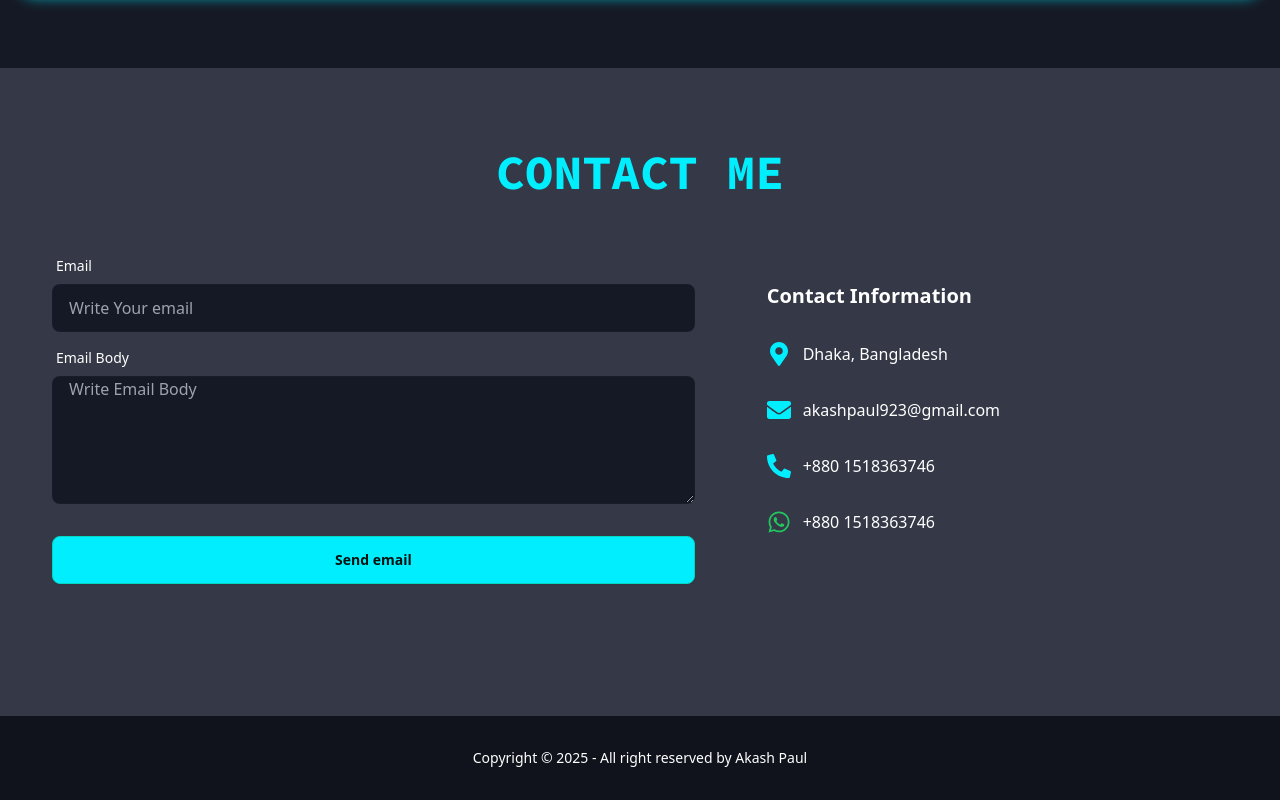
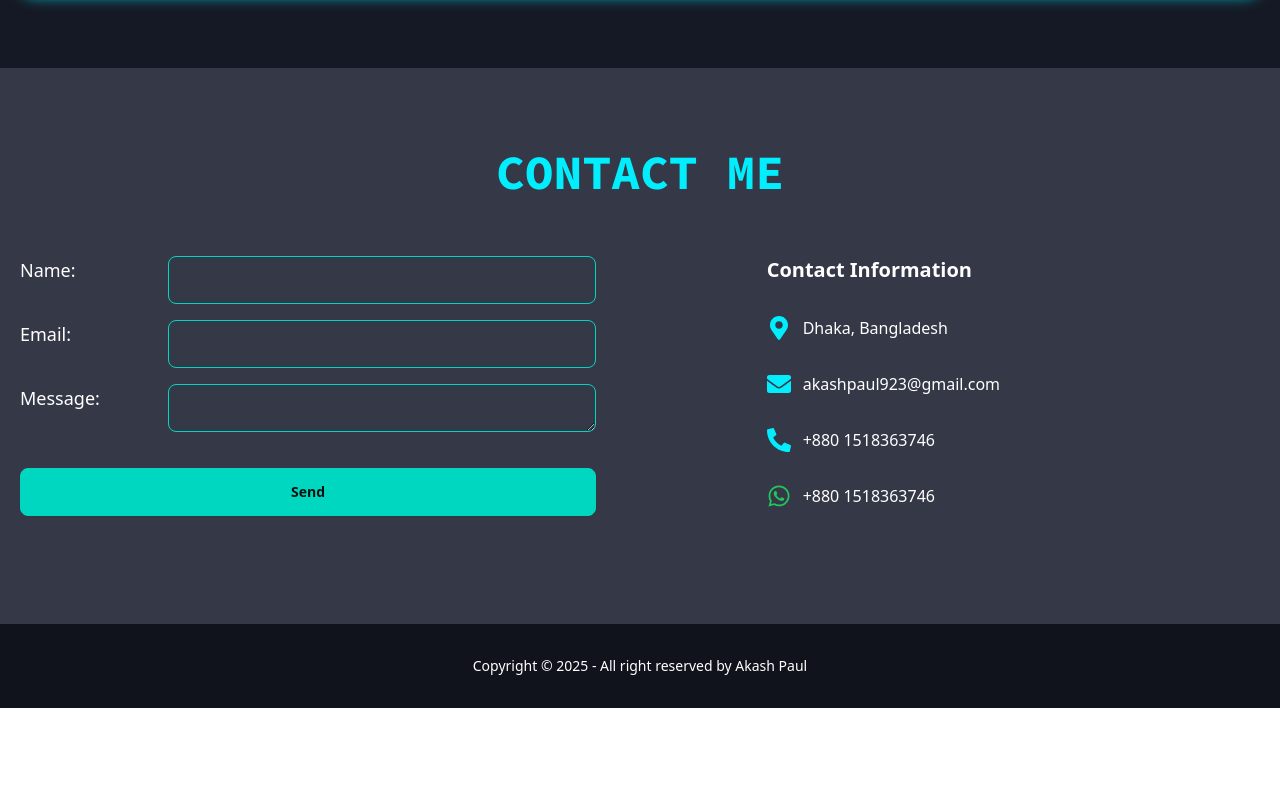
Before and after one commit to AkashPaul923/My-Portfolio, a React (Vite) app: page / in a window 1280 px wide. Shown: the part 3458-4258 px from the top of the page. After the commit the page ends 4166 px from the top, so only its background shows below. Built offline with nearby package versions, Linux system fonts and the light colour scheme.

Commit message:
emailjs add

```diff
--- a/index.html
+++ b/index.html
@@ -9,5 +9,16 @@
   <body>
     <div id="root"></div>
     <script type="module" src="/src/main.jsx"></script>
+
+    <script type="text/javascript"
+        src="https://cdn.jsdelivr.net/npm/@emailjs/browser@4/dist/email.min.js">
+    </script>
+    <script type="text/javascript">
+      (function(){
+        emailjs.init({
+        publicKey: "oYy2a2d_m8firz3yV",
+        });
+      })();
+    </script>
   </body>
 </html>
--- a/package.json
+++ b/package.json
@@ -10,6 +10,7 @@
     "preview": "vite preview"
   },
   "dependencies": {
+    "@emailjs/browser": "^4.4.1",
     "localforage": "^1.10.0",
     "match-sorter": "^8.0.0",
     "react": "^18.3.1",
--- a/src/Components/ContactMe.jsx
+++ b/src/Components/ContactMe.jsx
@@ -1,29 +1,40 @@
-import React from 'react';
+import { useRef } from 'react';
+import emailjs from '@emailjs/browser';
 import { FaPhoneAlt, FaEnvelope, FaMapMarkerAlt, FaWhatsapp } from 'react-icons/fa';
 
 const ContactMe = () => {
+
+    const form = useRef();
+
+    const sendEmail = (e) => {
+        e.preventDefault();
+        console.log(form);
+        emailjs.sendForm('service_1mwkoln', 'template_6krjp6h', form.current, { publicKey: 'oYy2a2d_m8firz3yV', })
+        .then(
+            () => {  console.log('SUCCESS!');},
+            (error) => { console.log('FAILED...', error.text);},
+        );
+    };
+
+
   return (
     <div id="contact-section" className="bg-secondaryBg py-20">
-        <h2 className="code-pro-font uppercase text-center font-bold text-primaryBtn text-3xl md:text-5xl">Contact Me</h2>
+        <h2 className="code-pro-font uppercase text-center font-bold text-primaryBtn text-3xl md:text-5xl mb-10">Contact Me</h2>
         <div className="max-w-screen-2xl mx-auto p-5 grid grid-cols-1 md:grid-cols-12 gap-5 lg:gap-10">
             {/* Email Section */}
             <div className="md:col-span-7 ">
-                <form className="card-body rounded-lg">
-                    <div className="form-control">
-                        <label className="label">
-                            <span className="label-text text-white">Email</span>
-                        </label>
-                        <input type="email" placeholder="Write Your email" className="input input-bordered bg-primaryBg" required />
-                    </div>
-                    <div className="form-control">
-                        <label className="label">
-                            <span className="label-text text-white">Email Body</span>
-                        </label>
-                        <textarea  placeholder="Write Email Body" className="min-h-32 input input-bordered bg-primaryBg" required />
-                    </div>
-                    <div className="form-control mt-6">
-                        <button className="btn btn-accent bg-primaryBtn">Send email</button>
-                    </div>
+                <form ref={form} onSubmit={sendEmail} className='max-w-xl grid grid-cols-12 gap-4'>
+
+                        <label className='text-lg col-span-3'>Name:</label>
+                        <input type="text" name="from_name" class="input input-bordered input-accent w-full  bg-transparent col-span-9" />
+
+                        <label className='text-lg col-span-3'>Email:</label>
+                        <input type="email" name="from_email" class="input input-bordered input-accent w-full  bg-transparent col-span-9" />
+
+                        <label className='text-lg col-span-3'>Message:</label>
+                        <textarea name="message" class="input input-bordered input-accent w-full  bg-transparent col-span-9"/>
+
+                    <input type="submit" value="Send" className='btn btn-accent col-span-12 w-full mt-5' />
                 </form>
             </div>
 
--- a/src/Layout/Home.jsx
+++ b/src/Layout/Home.jsx
@@ -21,6 +21,7 @@ const Home = () => {
             smooth: "easeInOutQuart",
             });
         }
+
     }, [location]);
 
 
```
Also changed, not shown: 2 other files (tests, documents, lock files or other folders).
